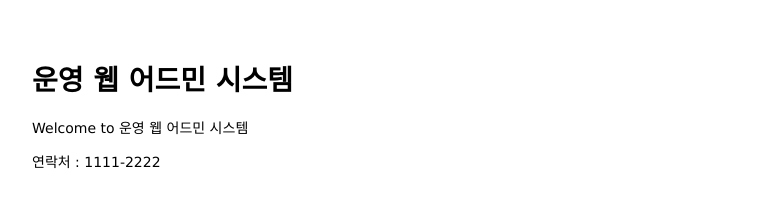
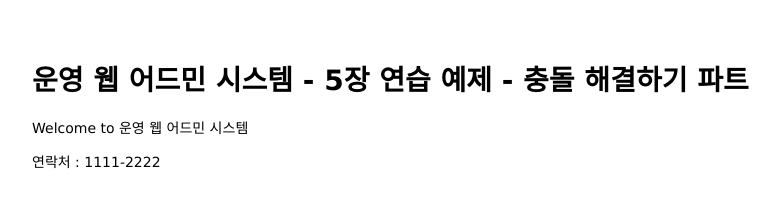
Before and after one commit to YunDaHyee/mastering-git-github-practice, a website: page public/index.html in a window 1280 px wide. Shown: the whole page, without its empty margins (26-806 px from the left). Drawn offline with Linux system fonts and the light colour scheme.

Commit message:
Change header

```diff
--- a/public/index.html
+++ b/public/index.html
@@ -6,7 +6,7 @@
 </head>
 
 <body>
-  <h1>운영 웹 어드민 시스템</h1>
+  <h1>운영 웹 어드민 시스템 - 5장 연습 예제 - 충돌 해결하기 파트</h1>
   <p>Welcome to 운영 웹 어드민 시스템</p>
 </body>
 
```
